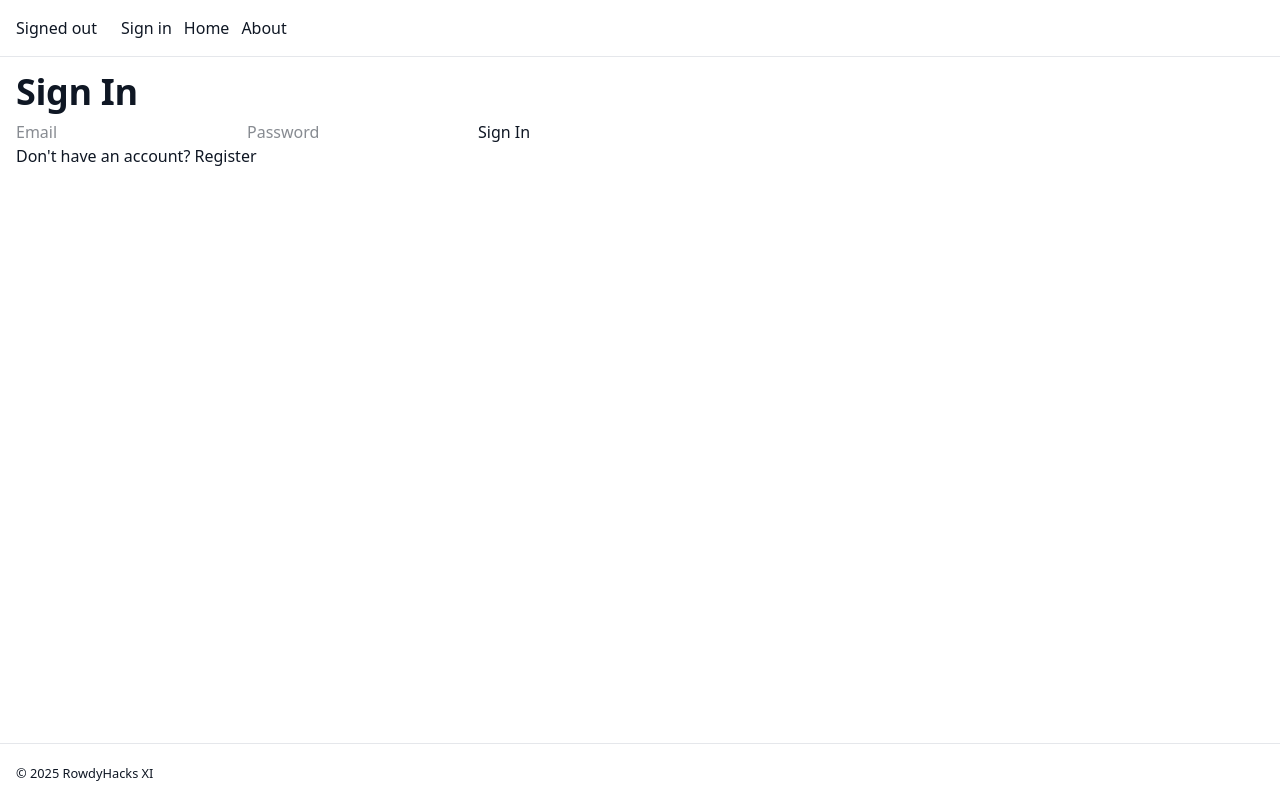
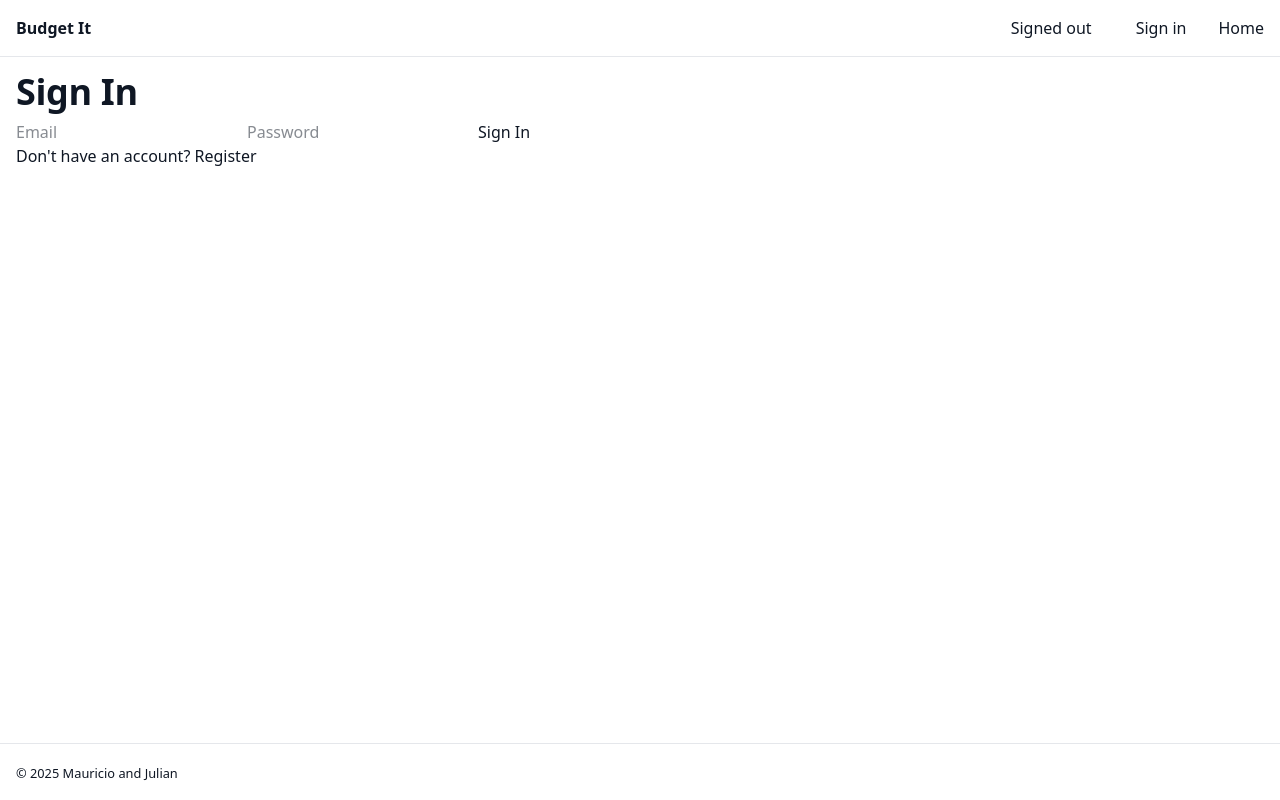
Before and after one commit to jspinerola/rowdyhacksXI, a React (Vite) app: page /auth in a window 1280 px wide. Built offline with nearby package versions, Linux system fonts and the light colour scheme; no server answers.

Commit message:
fix: updated some styling things

```diff
--- a/src/components/Events.tsx
+++ b/src/components/Events.tsx
@@ -3,6 +3,7 @@ import React, { useEffect, useState } from "react";
 import { XMLParser } from "fast-xml-parser";
 import { Card, CardAction, CardTitle } from "./ui/card";
 import { Link } from "react-router";
+import { Button } from "./ui/button";
 
 function Events({ organizationLink }: { organizationLink?: string }) {
   console.log("Events props:", { organizationLink });
@@ -98,10 +99,10 @@ function Events({ organizationLink }: { organizationLink?: string }) {
             <CardTitle>{event.title}</CardTitle>
             <div className="flex gap-2 mt-2">
               <Link to={event.link} target="_blank" rel="noopener noreferrer">
-                <CardAction>View JagSync</CardAction>
+                <Button>View JagSync</Button>
               </Link>
               <Link to={"/event/" + event.id}>
-                <CardAction>View Details</CardAction>
+                <Button>View Details</Button>
               </Link>
             </div>
           </Card>
--- a/src/components/Footer.tsx
+++ b/src/components/Footer.tsx
@@ -4,7 +4,7 @@ const Footer: React.FC = () => (
   <footer
     style={{ padding: 16, borderTop: "1px solid #e5e7eb", marginTop: 24 }}
   >
-    <small>© {new Date().getFullYear()} RowdyHacks XI</small>
+    <small>© {new Date().getFullYear()} Mauricio and Julian</small>
   </footer>
 );
 
--- a/src/components/Header.tsx
+++ b/src/components/Header.tsx
@@ -9,7 +9,9 @@ const Header: React.FC = () => {
 
   return (
     <header style={{ padding: 16, borderBottom: "1px solid #e5e7eb" }}>
-      <nav style={{ display: "flex", gap: 12 }}>
+      <nav className="flex justify-between">
+        <strong>Budget It</strong>
+        <div className="flex gap-8">
           <p style={{ marginRight: 12 }}>
             {profile ? `Hi, ${profile.username}` : "Signed out"}
           </p>
@@ -22,7 +24,7 @@ const Header: React.FC = () => {
             <Link to="/auth">Sign in</Link>
           )}
           <Link to="/">Home</Link>
-        <Link to="/about">About</Link>
+        </div>
       </nav>
     </header>
   );
--- a/src/components/event/EventDetailsCard.tsx
+++ b/src/components/event/EventDetailsCard.tsx
@@ -2,6 +2,8 @@ import React from "react";
 import type { EventDetails } from "@/types/event";
 import EventImage from "./EventImage";
 import EventMeta from "./EventMeta";
+import { Button } from "../ui/button";
+import { Link } from "react-router";
 
 type Props = {
   event: EventDetails;
@@ -33,11 +35,13 @@ const EventDetailsCard: React.FC<Props> = ({ event }) => {
       <div className="mt-6">
         <a
           href={event.link}
-          className="inline-block bg-blue-600 text-white px-4 py-2 rounded hover:bg-blue-700"
+          className="inline-block "
           target="_blank"
           rel="noreferrer"
         >
-          View original event
+          <Link to={event.link} target="_blank" rel="noopener noreferrer">
+            <Button>View original event</Button>
+          </Link>
         </a>
       </div>
     </article>
--- a/src/pages/Home.tsx
+++ b/src/pages/Home.tsx
@@ -13,7 +13,7 @@ function Home() {
           {profile.organizations?.name}'s events:
         </h1>
       ) : (
-        <h1>Welcome to our site! Please sign in.</h1>
+        <h1>Welcome to Budget It! Please sign in.</h1>
       )}
 
       <Events organizationLink={profile?.organizations?.link} />
```
Lines whose indentation alone changed are shown as unchanged.
